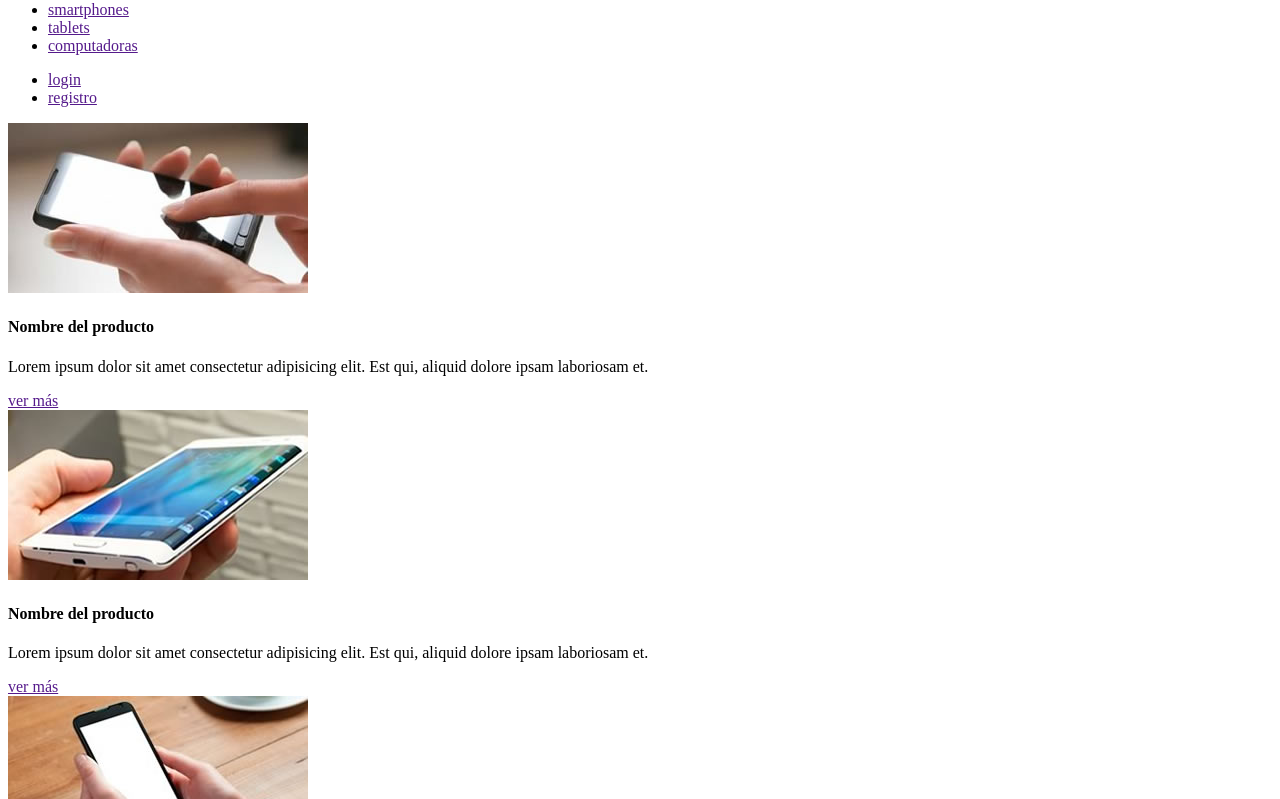
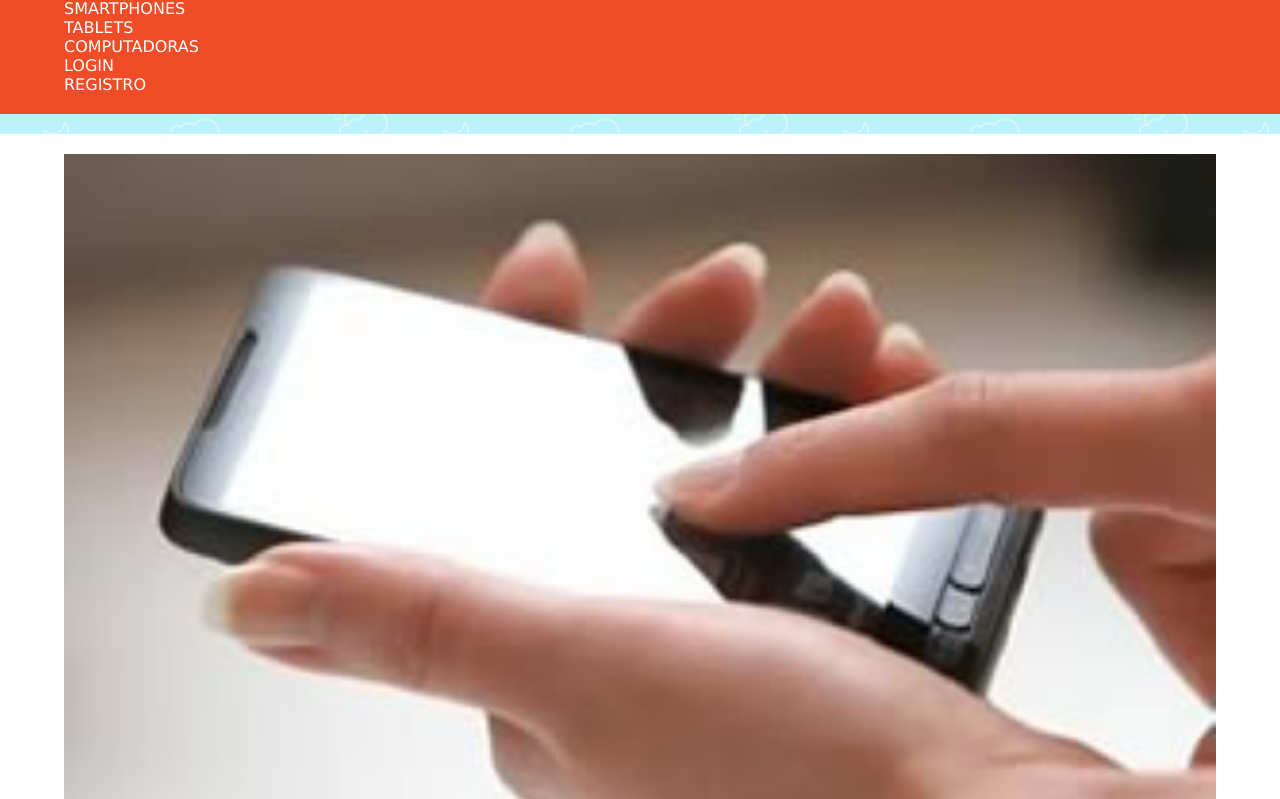
Before and after one commit to comision9Formar/craftsy, a plain HTML site: page views/index.html in a window 1280 px wide. Shown: the part 66-865 px from the top of the page. Drawn offline with Linux system fonts and the light colour scheme.

Commit message:
avance css home

```diff
--- a/public/css/general.css
+++ b/public/css/general.css
@@ -0,0 +1,22 @@
+*{
+    box-sizing: border-box;
+    margin: 0;
+    padding: 0;
+}
+
+a{
+    text-decoration: none;
+}
+
+li{
+    list-style: none;
+}
+
+body{
+    font-family: Verdana, Geneva, Tahoma, sans-serif;
+    color: #2e2f34;
+}
+
+:root{
+    --color-rojo : #EF4c27
+}
--- /dev/null
+++ b/public/css/header.css
@@ -0,0 +1,15 @@
+header{
+    background-color: var(--color-rojo);
+    display: flex;
+    flex-direction: column;
+    justify-content: space-between;
+    padding: 20px 5%;
+    height: 180px;
+    width: 100%;
+    margin-bottom: 20px;
+}
+
+header a{
+    text-transform: uppercase;
+    color: #fff;
+}
--- a/public/css/index.css
+++ b/public/css/index.css
@@ -0,0 +1,54 @@
+.home{
+    background-image: url('/images/bg-2.png');
+}
+
+.home main{
+    display: flex;
+    flex-wrap: wrap;
+}
+
+.home .productos{
+    background-color: #fff;
+    width: 100%;
+    display: flex;
+    flex-wrap: wrap;
+    justify-content: center;
+    margin-bottom: 20px;
+}
+.home .productos article{
+    width: 90%;
+    margin: 20px 0;
+}
+.home .productos article img{
+    width: 100%;
+}
+.home .productos article h4{
+    margin: 10px 0;
+}
+.home .productos article a{
+    background-color: var(--color-rojo);
+    color: #fff;
+    text-transform: uppercase;
+    padding: 8px;
+    display: inline-block;
+    margin: 10px 0;
+}
+
+.home aside{
+    width: 100%;
+    border: 1px solid #a6d0d6;
+}
+
+.home aside h3, .home aside .tuto, .home aside .ads{
+    background-color: #fff;
+    border: 1px solid #bcf1f9;
+    padding: 10px 5%;
+}
+
+.home aside h3{
+    margin-bottom: 20px;
+}
+
+.home aside .ads img{
+    width: 100%;
+}
--- a/public/css/styles.css
+++ b/public/css/styles.css
@@ -0,0 +1,3 @@
+@import url('./general.css');
+@import url('./header.css');
+@import url('./index.css');
--- a/views/index.html
+++ b/views/index.html
@@ -1,12 +1,15 @@
 <!DOCTYPE html>
 <html lang="es">
+
 <head>
     <meta charset="UTF-8">
     <meta http-equiv="X-UA-Compatible" content="IE=edge">
     <meta name="viewport" content="width=device-width, initial-scale=1.0">
     <title>Craftsy</title>
+    <link rel="stylesheet" href="/css/styles.css">
 </head>
-<body>
+
+<body class="home">
     <header>
         <div>
             <img src="/images/logo.png" alt="">
@@ -24,41 +27,47 @@
         </nav>
     </header>
     <main>
-       <section>
+        <section class="productos">
             <article>
                 <img src="/images/img-phone-01.jpg" alt="">
                 <h4>Nombre del producto</h4>
-               <p>Lorem ipsum dolor sit amet consectetur adipisicing elit. Est qui, aliquid dolore ipsam laboriosam et.</p>
+                <p>Lorem ipsum dolor sit amet consectetur adipisicing elit. Est qui, aliquid dolore ipsam laboriosam et.
+                </p>
                 <a href="">ver más</a>
             </article>
             <article>
                 <img src="/images/img-phone-02.jpg" alt="">
                 <h4>Nombre del producto</h4>
-            <p>Lorem ipsum dolor sit amet consectetur adipisicing elit. Est qui, aliquid dolore ipsam laboriosam et.</p>
+                <p>Lorem ipsum dolor sit amet consectetur adipisicing elit. Est qui, aliquid dolore ipsam laboriosam et.
+                </p>
                 <a href="">ver más</a>
             </article>
             <article>
                 <img src="/images/img-phone-03.jpg" alt="">
                 <h4>Nombre del producto</h4>
-            <p>Lorem ipsum dolor sit amet consectetur adipisicing elit. Est qui, aliquid dolore ipsam laboriosam et.</p>
+                <p>Lorem ipsum dolor sit amet consectetur adipisicing elit. Est qui, aliquid dolore ipsam laboriosam et.
+                </p>
                 <a href="">ver más</a>
             </article>
             <article>
                 <img src="/images/img-phone-01.jpg" alt="">
                 <h4>Nombre del producto</h4>
-            <p>Lorem ipsum dolor sit amet consectetur adipisicing elit. Est qui, aliquid dolore ipsam laboriosam et.</p>
+                <p>Lorem ipsum dolor sit amet consectetur adipisicing elit. Est qui, aliquid dolore ipsam laboriosam et.
+                </p>
                 <a href="">ver más</a>
             </article>
             <article>
                 <img src="/images/img-phone-02.jpg" alt="">
                 <h4>Nombre del producto</h4>
-            <p>Lorem ipsum dolor sit amet consectetur adipisicing elit. Est qui, aliquid dolore ipsam laboriosam et.</p>
+                <p>Lorem ipsum dolor sit amet consectetur adipisicing elit. Est qui, aliquid dolore ipsam laboriosam et.
+                </p>
                 <a href="">ver más</a>
             </article>
             <article>
                 <img src="/images/img-phone-03.jpg" alt="">
                 <h4>Nombre del producto</h4>
-            <p>Lorem ipsum dolor sit amet consectetur adipisicing elit. Est qui, aliquid dolore ipsam laboriosam et.</p>
+                <p>Lorem ipsum dolor sit amet consectetur adipisicing elit. Est qui, aliquid dolore ipsam laboriosam et.
+                </p>
                 <a href="">ver más</a>
             </article>
         </section>
@@ -90,4 +99,5 @@
         </aside>
     </main>
 </body>
+
 </html>
```
Lines whose indentation alone changed are shown as unchanged.
